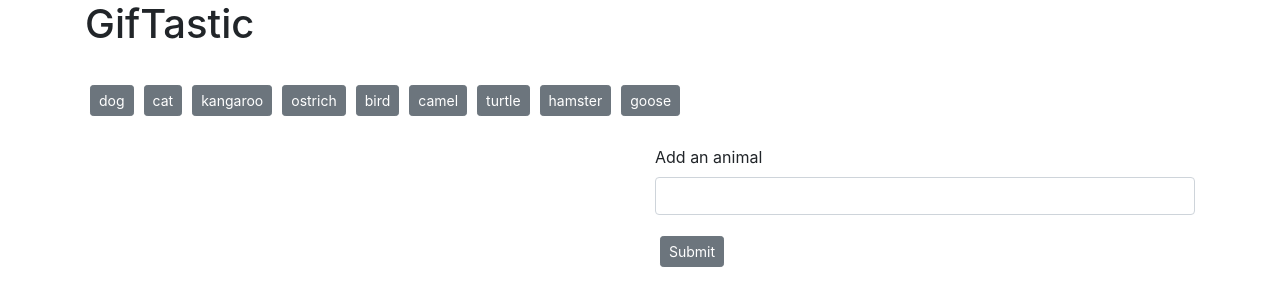
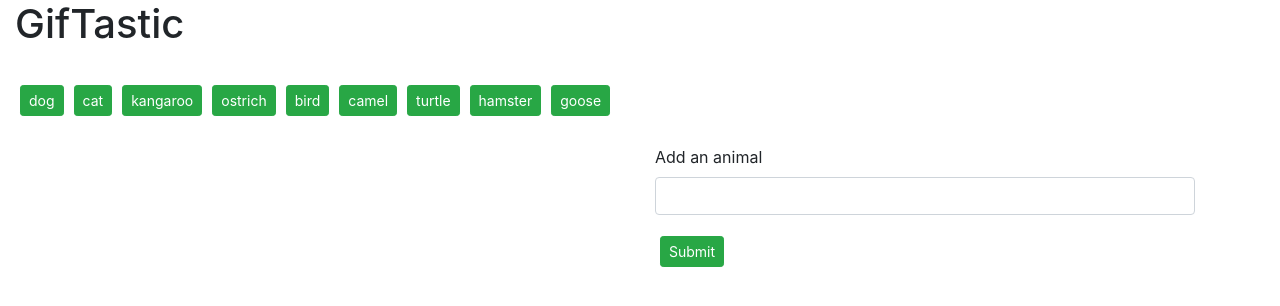
Before and after one commit to danhauen/GifTastic, a plain HTML site: page index.html in a window 1280 px wide. Drawn offline with nearby package versions, Linux system fonts and the light colour scheme.

Commit message:
updated html buttons and space

```diff
--- a/assets/javascript/app.js
+++ b/assets/javascript/app.js
@@ -13,16 +13,16 @@ function renderButtons() {
         // var for creating a button
         var animalBtn = $("<button>");
         // adds class
-        animalBtn.addClass("animal btn btn-secondary btn-sm");
+        animalBtn.addClass("animal btn btn-success btn-sm");
         // adds data attribute
         animalBtn.attr("data-name", animals[i]);
         // provides text to the button
         animalBtn.text(animals[i]);
         // adds the button to html
         $("#buttons-animals").append(animalBtn);
+        $("#animal-input").text()
     }
 }
-
 
 function displayGifInfo() {
 
@@ -45,7 +45,7 @@ function displayGifInfo() {
     console.log(response);
 
     // Storing an array of results in the results variable
-    var results = response.data;
+    var results = response.animalData;
 
       // looping through animal results
       for (var i = 0; i < results.length; i++) {
--- a/index.html
+++ b/index.html
@@ -14,7 +14,7 @@
 </head>
 
 <body>
-  <div class = "container">
+  <div class = "container-fluid mx-auto">
       <h1>GifTastic</h1>
       <br>
     <!--animal entry div-->
@@ -34,7 +34,7 @@
                 <label for="animal-input">Add an animal</label>
                 <input type="text" class="form-control" id="animal-input">
                 </div>
-                <button type="submit" id="add-animal" class="btn btn-secondary btn-sm">Submit</button>
+                <button type="submit" id="add-animal" class="btn btn-success btn-sm">Submit</button>
             </form>
         </div>
     </div>
```
